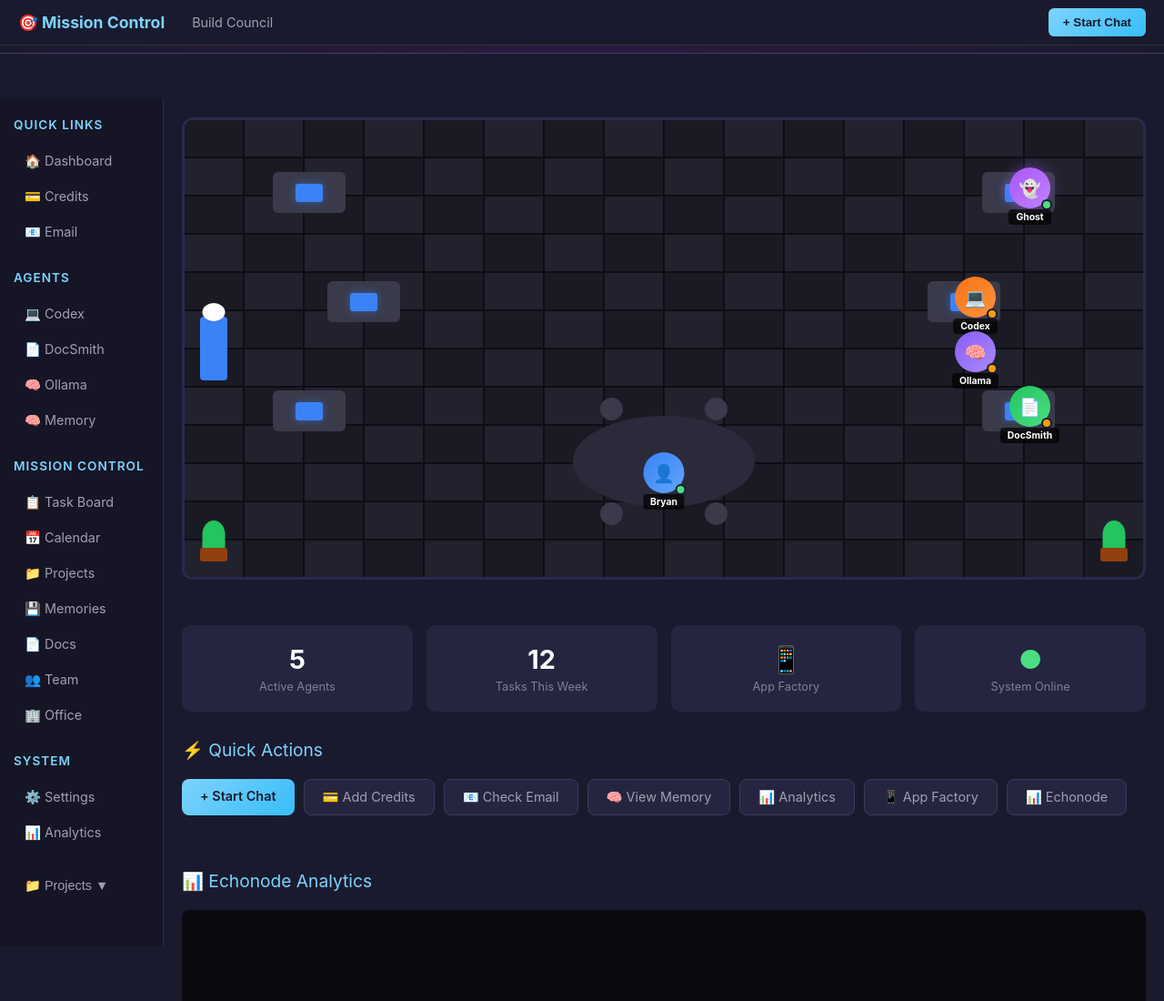
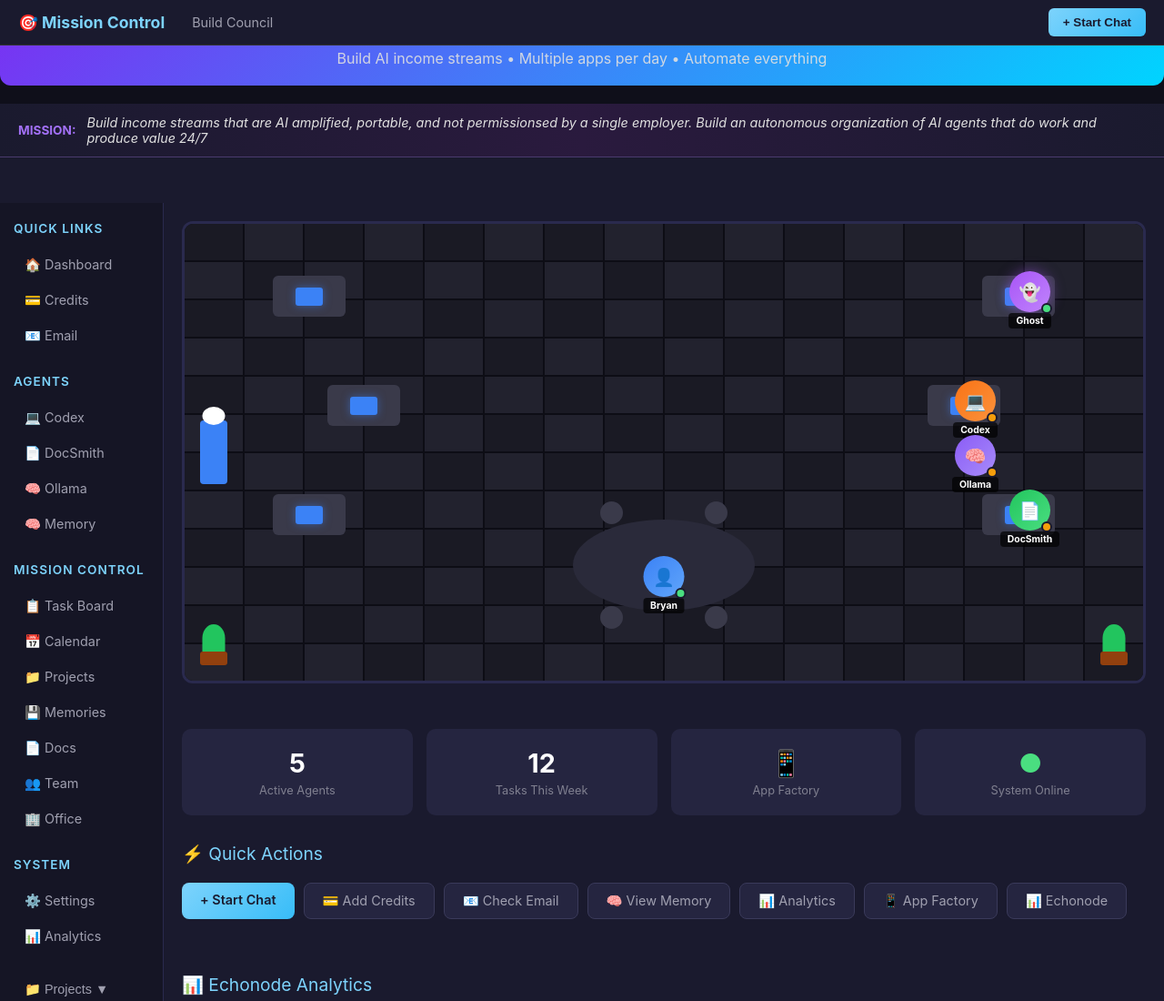
Before and after one commit to ghosttheartificialintelligence-cloud/mission-control, a plain HTML site: page index.html in a window 1280 px wide. Shown: the top 1100 px of the page at 91% size. Drawn offline with Linux system fonts and the light colour scheme; no server answers.

Commit message:
Add TOP PRIORITY banner - Replicate Kelly's 85 apps

```diff
--- a/index.html
+++ b/index.html
@@ -708,6 +708,12 @@
         <button class="start-chat">+ Start Chat</button>
     </div>
 
+    <!-- Priority Banner -->
+    <div style="background: linear-gradient(135deg, #7b2ff2 0%, #00d4ff 100%); padding: 20px; text-align: center; border-radius: 12px; margin-bottom: 20px;">
+        <div style="font-size: 1.5rem; font-weight: bold; margin-bottom: 5px;">🎯 TOP PRIORITY: Replicate Kelly's 85 Apps</div>
+        <div style="font-size: 1rem; opacity: 0.9;">Build AI income streams • Multiple apps per day • Automate everything</div>
+    </div>
+
     <!-- Mission Statement Banner -->
     <div class="mission-banner">
         <span class="mission-label">MISSION:</span>
```
